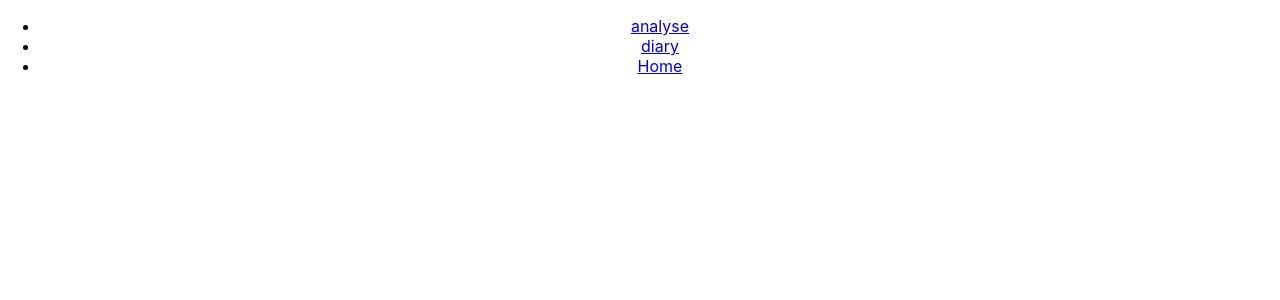
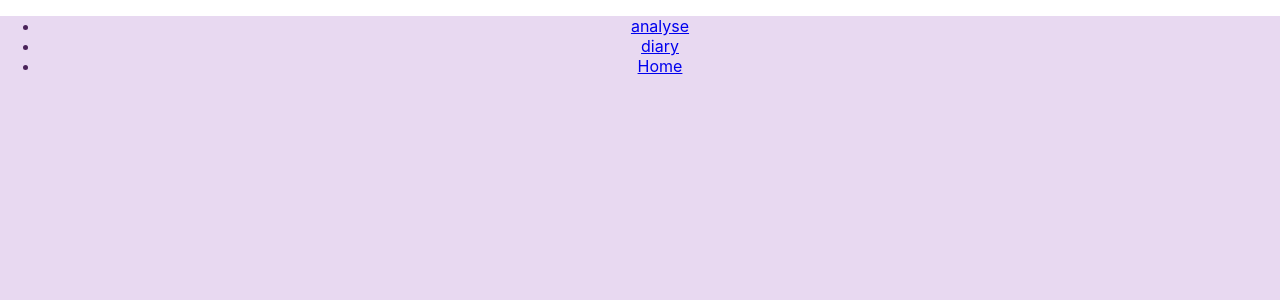
Before and after one commit to SheebaSharonA/dream-app, a React (Create React App) app: page / in a window 1280 px wide. Shown: the top 300 px of the page. Built offline with nearby package versions, Linux system fonts and the light colour scheme.

Commit message:
Successfully Committed Changes

```diff
--- a/src/App.css
+++ b/src/App.css
@@ -1,5 +1,8 @@
 .App {
   text-align: center;
+  background-color: #E8D9F1; /* Very light violet background for the page */
+  min-height: 100vh; /* Full screen height */
+  color: #4A235A; /* Darker text color for contrast */
 }
 
 .App-logo {
@@ -14,18 +17,18 @@
 }
 
 .App-header {
-  background-color: #282c34;
+  background-color: #D7B5E2; /* Light violet for the header */
   min-height: 100vh;
   display: flex;
   flex-direction: column;
   align-items: center;
   justify-content: center;
   font-size: calc(10px + 2vmin);
-  color: white;
+  color: #4A235A; /* Dark text for contrast */
 }
 
 .App-link {
-  color: #61dafb;
+  color: #61dafb; /* Adjusted link color for contrast */
 }
 
 @keyframes App-logo-spin {
```
Also changed, not shown: src/pages/Diary.css (line endings or trailing spaces).
